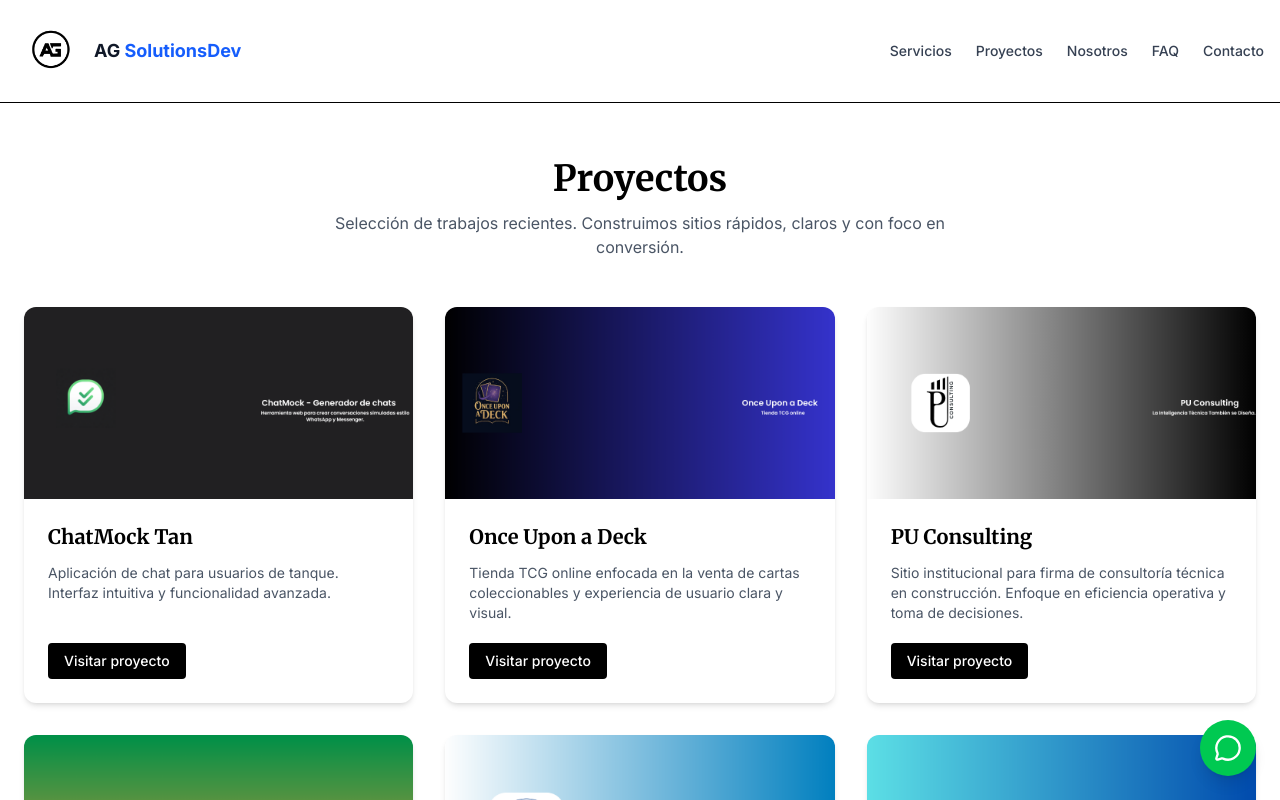
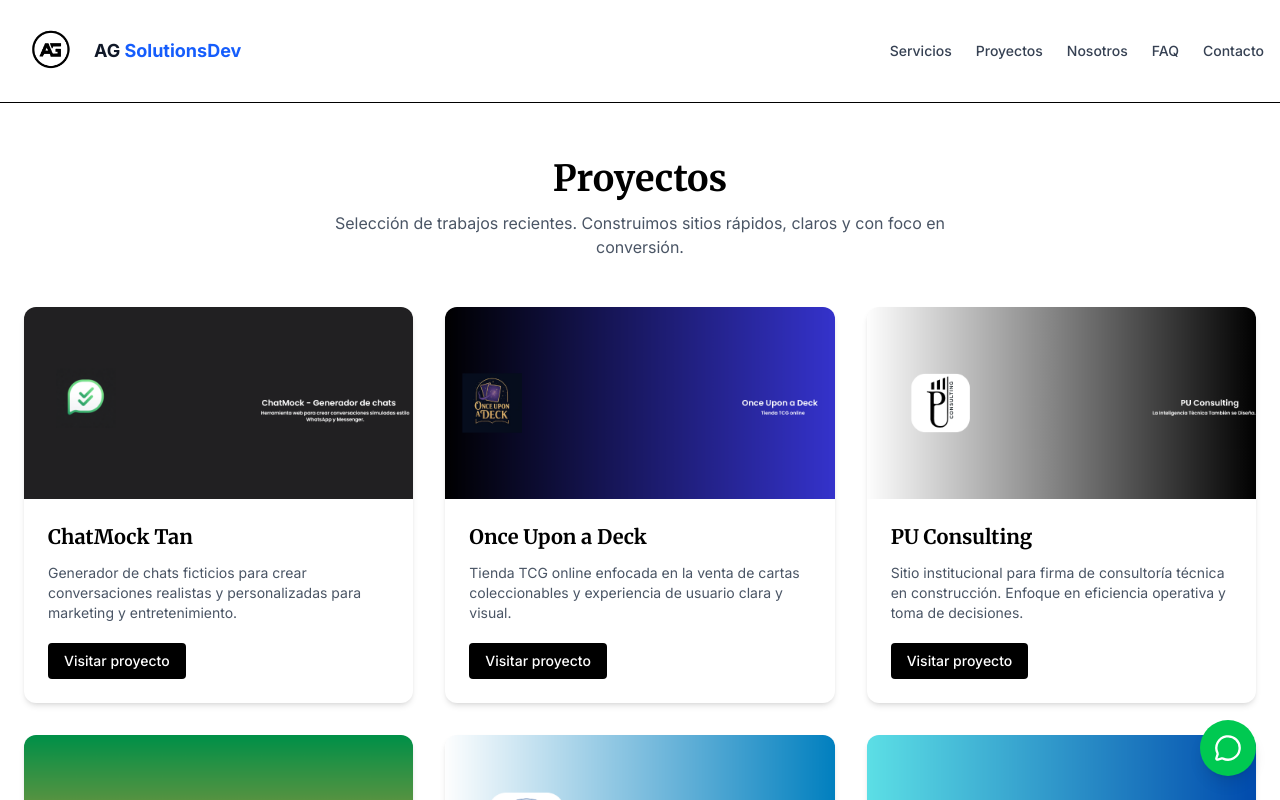
Before and after one commit to Abetar/ag-solutions, a Next.js app: page /proyectos in a window 1280 px wide. Shown: the top 800 px of the page. Built offline with nearby package versions, Linux system fonts and the light colour scheme.

Commit message:
Fixing the desc for chatmock

```diff
--- a/app/components/ProyectosGrid.tsx
+++ b/app/components/ProyectosGrid.tsx
@@ -9,7 +9,7 @@ const proyectos = [
     slug: "chatmock-tan",
     img: "/proyectos/ChatMock-Tan.png",
     title: "ChatMock Tan",
-    desc: "Aplicación de chat para usuarios de tanque. Interfaz intuitiva y funcionalidad avanzada.",
+    desc: "Generador de chats ficticios para crear conversaciones realistas y personalizadas para marketing y entretenimiento.",
     url: "https://chatmock-tan.vercel.app/",
   },
   {
```
